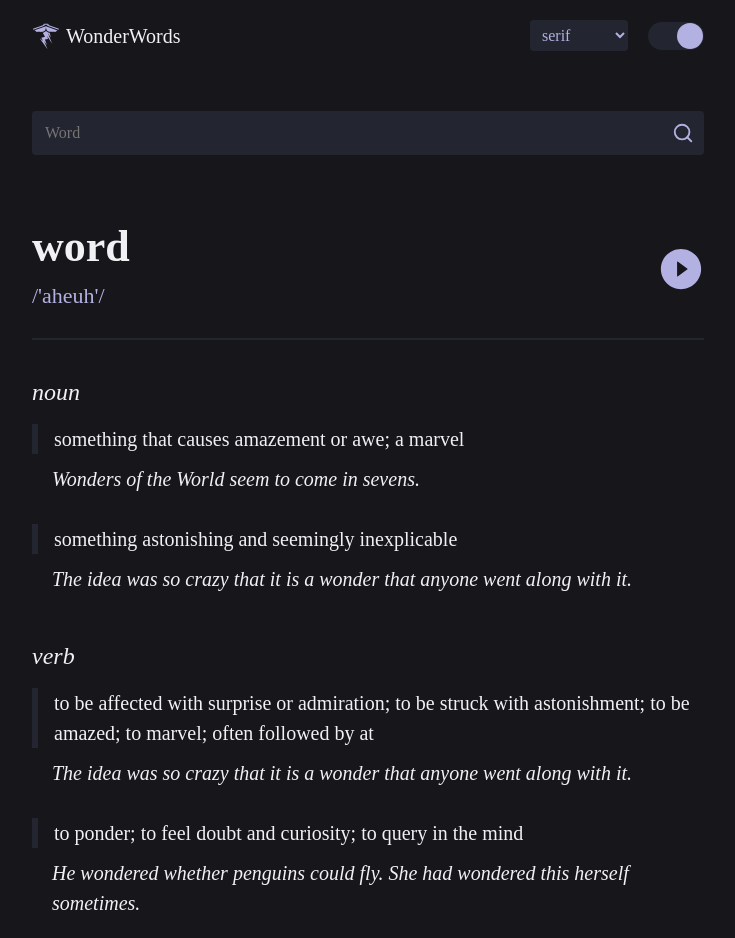
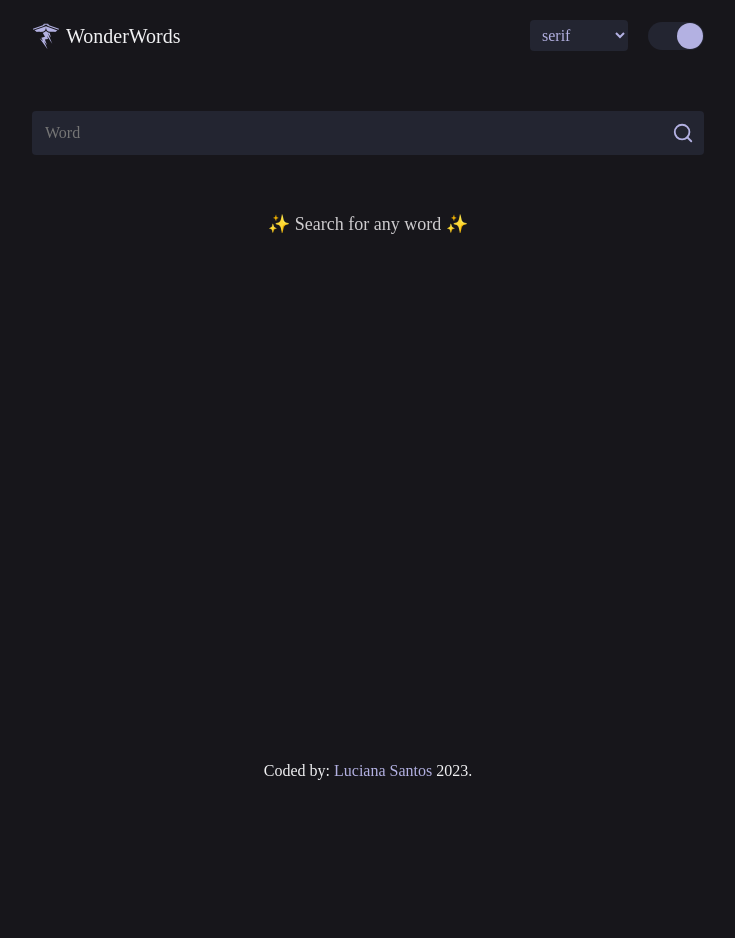
Before and after one commit to Luciana-Santos/wonderwords, a React (Vite) app: page / in a window 1280 px wide. Shown: the top 938 px of the page, without its empty margins (272-1007 px from the left). After the commit the page ends 800 px from the top, so only its background shows below. Built offline with nearby package versions, Linux system fonts and the light colour scheme; a web font is replaced by a local one.

Commit message:
dictionary context created

```diff
--- a/src/api/glossary-service.ts
+++ b/src/api/glossary-service.ts
@@ -1,7 +1,7 @@
-import { WordInfoProps } from '../store/DictionaryContext';
+import { Dictionary } from '../types/types';
 import { apiGlossary } from './api';
 
-export const getGlossary = async (word: string) => {
-  const data = await apiGlossary.get<WordInfoProps>(`${word}`);
+export const getWordMeaning = async (params: string): Promise<Dictionary[]> => {
+  const { data } = await apiGlossary.get<Dictionary[]>(params);
   return data;
 };
--- /dev/null
+++ b/src/components/DefaultView/DefaultView.styled.ts
@@ -0,0 +1,15 @@
+import styled from 'styled-components';
+
+export const DefaultViewStyled = styled.div`
+  height: calc(100vh - 332px);
+
+  @media (min-width: 33.75em) {
+    height: calc(100vh - 282px);
+  }
+`;
+
+export const DefaultViewText = styled.h1`
+  margin-top: 30px;
+  font-size: 18px;
+  text-align: center;
+`;
--- /dev/null
+++ b/src/components/DefaultView/DefaultView.tsx
@@ -0,0 +1,10 @@
+import { DefaultViewStyled, DefaultViewText } from './DefaultView.styled';
+
+const DefaultView = () => {
+  return (
+    <DefaultViewStyled>
+      <DefaultViewText>✨ Search for any word ✨</DefaultViewText>
+    </DefaultViewStyled>
+  );
+};
+export default DefaultView;
--- a/src/components/Main/Main.tsx
+++ b/src/components/Main/Main.tsx
@@ -1,17 +1,18 @@
 import { useContext } from 'react';
 import { DictionaryContext } from '../../store/DictionaryContext';
+import DefaultView from '../DefaultView/DefaultView';
 import Search from '../Search/Search';
 import WordSection from '../WordSection/WordSection';
 import { MainStyled } from './Main.styled';
 
 const Main = () => {
-  const { data, error } = useContext(DictionaryContext);
+  const { hasData, error } = useContext(DictionaryContext);
 
   return (
     <MainStyled>
       <Search />
-      {error ? <p>errorrrrrrrrr</p> : null}
-      {data ? <WordSection /> : null}
+      {hasData && !error ? <WordSection /> : <DefaultView />}
+      {!hasData && error && <p>Errorrrrrrrr</p>}
     </MainStyled>
   );
 };
--- a/src/components/Search/Search.tsx
+++ b/src/components/Search/Search.tsx
@@ -10,8 +10,7 @@ const Search = () => {
   const handleSearch = (e: React.FormEvent) => {
     e.preventDefault();
 
-    if (!searchValue) console.log('invalid');
-    console.log(searchValue);
+    if (!searchValue || searchValue.length === 0) return;
 
     fetchData(searchValue);
   };
--- a/src/components/WordSection/WordSection.styled.ts
+++ b/src/components/WordSection/WordSection.styled.ts
@@ -52,7 +52,7 @@ export const WordDefinitionContainer = styled.div`
   margin-bottom: 20px;
 `;
 
-export const WordDefinition = styled.h5`
+export const SentenceDefition = styled.h5`
   font-size: 20px;
   padding-left: 16px;
   border-left: 6px solid ${({ theme }) => theme.colors.secondary};
@@ -69,18 +69,19 @@ export const TextExemple = styled.p`
   margin-bottom: 10px;
 `;
 
-export const SynonymsContainer = styled.div``;
+export const SynonymsContainer = styled.div`
+  display: flex;
+  gap: 6px;
+  flex-wrap: wrap;
+`;
 
-export const SynonymsWords = styled.h5`
+export const SynonymWord = styled.span`
+  border: none;
+  background: none;
   font-size: 18px;
   font-style: italic;
-  color: ${({ theme }) => theme.colors.text};
-
-  a {
-    font-weight: 400;
-    font-style: normal;
-    font-weight: 400;
-    border-bottom: 1px solid;
-    color: ${({ theme }) => theme.colors.accent};
-  }
+  font-weight: 400;
+  border-bottom: 1px solid;
+  color: ${({ theme }) => theme.colors.accent};
+  cursor: pointer;
 `;
--- a/src/components/WordSection/WordSection.tsx
+++ b/src/components/WordSection/WordSection.tsx
@@ -1,9 +1,12 @@
+import { useContext } from 'react';
+import { DictionaryContext } from '../../store/DictionaryContext';
 import {
   AudioPlayer,
-  SynonymsWords,
+  SentenceDefition,
+  SynonymsContainer,
+  SynonymWord,
   TextExemple,
   WordClass,
-  WordDefinition,
   WordDefinitionContainer,
   WordMeaning,
   WordPronunciation,
@@ -13,62 +16,64 @@ import {
 } from './WordSection.styled';
 
 const WordSection = () => {
+  const { dictData, fetchData } = useContext(DictionaryContext);
+  const { meanings, phonetics, phonetic, word } = dictData[0];
+
+  const handleSynonyms = (event: React.MouseEvent<HTMLSpanElement>) => {
+    const textContent = event.currentTarget.textContent || '';
+    fetchData(textContent);
+  };
+
+  let audio;
+  {
+    phonetics.map((phonetic) => {
+      audio = phonetic?.audio;
+    });
+  }
+  const audioPlayer = new Audio(audio);
+
   return (
     <WordSectionStyled>
       <WordSectionHeader>
         <div>
-          <WordTitle>word</WordTitle>
-          <WordPronunciation>/'aheuh'/</WordPronunciation>
+          <WordTitle>{word}</WordTitle>
+          <WordPronunciation>{phonetic}</WordPronunciation>
         </div>
-        <AudioPlayer />
+        {audioPlayer && <AudioPlayer onClick={() => audioPlayer.play()} />}
       </WordSectionHeader>
-      <WordMeaning>
-        <WordClass>noun</WordClass>
-        <WordDefinitionContainer>
-          <WordDefinition>
-            something that causes amazement or awe; a marvel
-          </WordDefinition>
-          <TextExemple>
-            Wonders of the World seem to come in sevens.
-          </TextExemple>
-        </WordDefinitionContainer>
-        <WordDefinitionContainer>
-          <WordDefinition>
-            something astonishing and seemingly inexplicable
-          </WordDefinition>
-          <TextExemple>
-            The idea was so crazy that it is a wonder that anyone went along
-            with it.
-          </TextExemple>
-        </WordDefinitionContainer>
-      </WordMeaning>
-      <WordMeaning>
-        <WordClass>verb</WordClass>
-        <WordDefinitionContainer>
-          <WordDefinition>
-            to be affected with surprise or admiration; to be struck with
-            astonishment; to be amazed; to marvel; often followed by at
-          </WordDefinition>
-          <TextExemple>
-            The idea was so crazy that it is a wonder that anyone went along
-            with it.
-          </TextExemple>
-        </WordDefinitionContainer>
-        <WordDefinitionContainer>
-          <WordDefinition>
-            to ponder; to feel doubt and curiosity; to query in the mind
-          </WordDefinition>
-          <TextExemple>
-            He wondered whether penguins could fly. She had wondered this
-            herself sometimes.
-          </TextExemple>
+      {meanings.map((mean, i) => {
+        return (
+          <WordMeaning key={mean.partOfSpeech + i}>
+            <WordClass>{mean.partOfSpeech}</WordClass>
+            {mean.definitions.map((definition) => {
+              return (
+                <WordDefinitionContainer key={definition.definition}>
+                  <SentenceDefition>{definition.definition}</SentenceDefition>
+                  {definition.example ? (
+                    <TextExemple>{definition.example}</TextExemple>
+                  ) : null}
 
-          <SynonymsWords>
-            Synonyms: <a href="#">words</a>, <a href="#">newWord</a>
-          </SynonymsWords>
-        </WordDefinitionContainer>
-      </WordMeaning>
-      );
+                  {definition.synonyms.length >= 1 ? (
+                    <SynonymsContainer>
+                      Synonyms:
+                      {definition.synonyms.map((synonym, i) => {
+                        return (
+                          <SynonymWord
+                            key={synonym + i}
+                            onClick={handleSynonyms}
+                          >
+                            {synonym}
+                          </SynonymWord>
+                        );
+                      })}
+                    </SynonymsContainer>
+                  ) : null}
+                </WordDefinitionContainer>
+              );
+            })}
+          </WordMeaning>
+        );
+      })}
     </WordSectionStyled>
   );
 };
--- a/src/store/DictionaryContext.tsx
+++ b/src/store/DictionaryContext.tsx
@@ -1,45 +1,49 @@
 import { createContext, useState } from 'react';
-import { getGlossary } from '../api/glossary-service';
+import { getWordMeaning } from '../api/glossary-service';
+import { Dictionary } from '../types/types';
 
 interface ChildrenProps {
   children: React.ReactNode;
 }
 
-export interface WordInfoProps {
-  word: string;
-}
-
 interface DictionaryContextProps {
-  data: WordInfoProps;
+  dictData: Dictionary[];
   loading: boolean;
   error: boolean;
+  hasData: boolean;
   fetchData: (word: string) => {};
 }
 
 export const DictionaryContext = createContext({} as DictionaryContextProps);
 
 const DictionaryProvider = ({ children }: ChildrenProps) => {
-  const [data, setData] = useState({} as WordInfoProps);
+  const [dictData, setDictData] = useState({} as Dictionary[]);
   const [loading, setLoading] = useState(false);
-  const [error, seterror] = useState(false);
+  const [error, setError] = useState(false);
+  const [hasData, setHasData] = useState(false);
 
   const fetchData = async (word: string) => {
     let response;
     try {
       setLoading(true);
-      response = await getGlossary(word);
+      response = await getWordMeaning(word);
     } catch (error) {
-      seterror(true);
+      setError(true);
       console.log(error);
     } finally {
-      seterror(false);
+      setError(false);
       setLoading(false);
-      setData(response?.data);
+      if (response) {
+        setDictData(response);
+        setHasData(true);
+      }
     }
   };
 
   return (
-    <DictionaryContext.Provider value={{ data, loading, error, fetchData }}>
+    <DictionaryContext.Provider
+      value={{ dictData, loading, hasData, error, fetchData }}
+    >
       {children}
     </DictionaryContext.Provider>
   );
--- /dev/null
+++ b/src/types/types.ts
@@ -0,0 +1,23 @@
+export interface Dictionary {
+  word: string;
+  phonetic: string;
+  phonetics: Phonetic[];
+  meanings: Meaning[];
+}
+
+export interface Meaning {
+  partOfSpeech: string;
+  definitions: Definition[];
+  synonyms: string[];
+}
+
+export interface Definition {
+  definition: string;
+  synonyms: string[];
+  example?: string;
+}
+
+export interface Phonetic {
+  text: string;
+  audio: string;
+}
```
